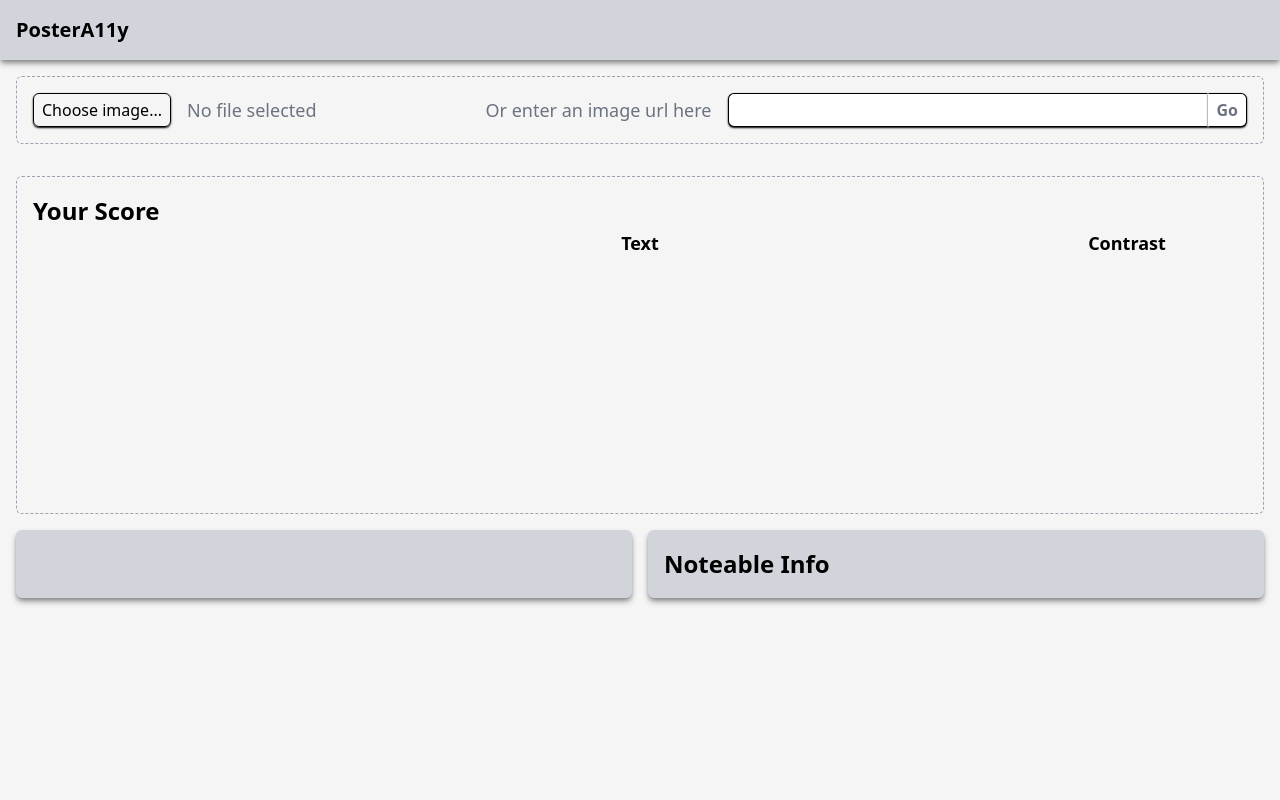
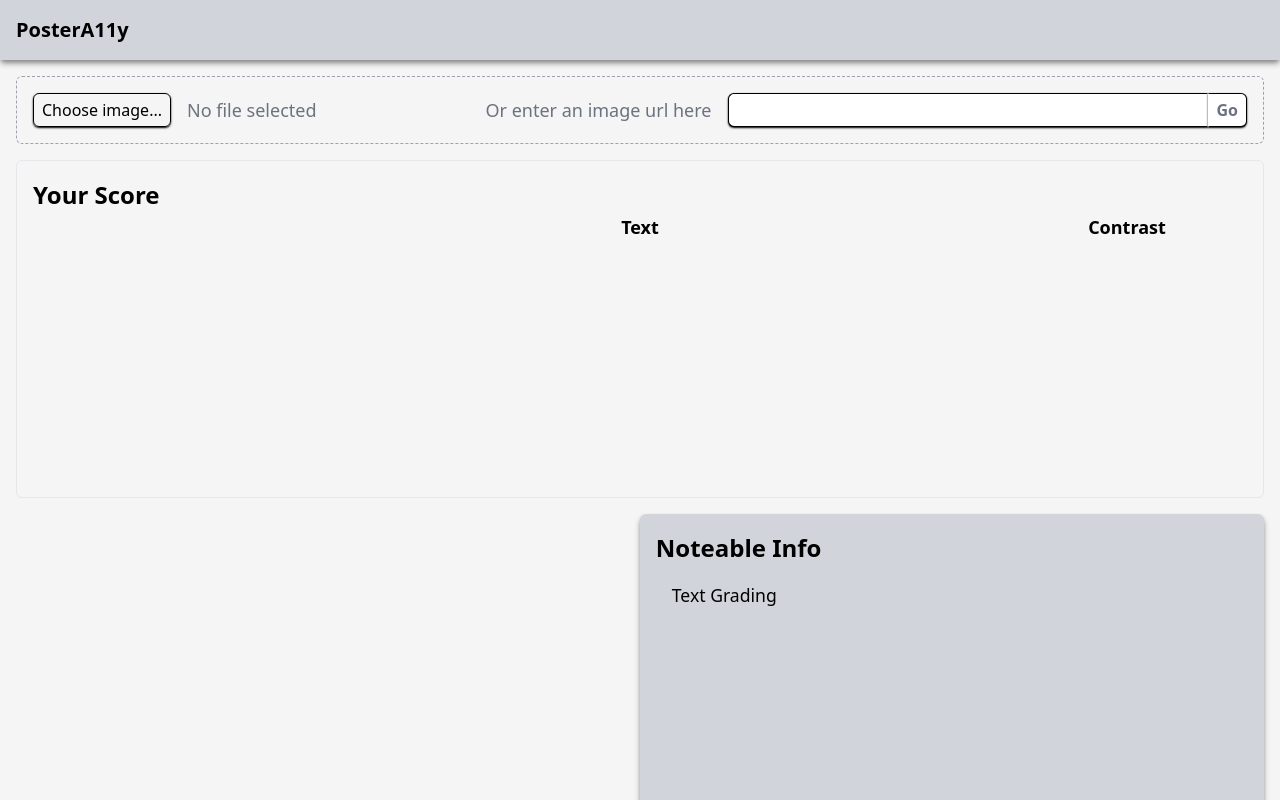
Before and after one commit to hankpeeples/PosterA11y, a React (Vite) app: page / in a window 1280 px wide. Shown: the top 800 px of the page. Built offline with nearby package versions, Linux system fonts and the light colour scheme; some icons are missing.

Commit message:
small refactoring updates

```diff
--- a/src/components/ExplanationCard.tsx
+++ b/src/components/ExplanationCard.tsx
@@ -1,7 +1,10 @@
 const ExplanationCard = () => {
   return (
-    <div className="flex h-full w-full rounded-md bg-gray-300 p-4 shadow-md shadow-[#898989]">
+    <div className="flex h-full w-full flex-col rounded-md bg-gray-300 p-4 shadow-md shadow-[#898989]">
       <h2 className="font-bold text-black text-[1.5rem]">Noteable Info</h2>
+      <div className="p-4">
+        <h3 className="font-medium text-[1.1rem]">Text Grading</h3>
+      </div>
     </div>
   );
 };
--- a/src/components/FileUploader.tsx
+++ b/src/components/FileUploader.tsx
@@ -38,7 +38,7 @@ const FileUploader = ({ fileSetter, file }: Props) => {
     };
     // once FileReader is done reading file contents
     reader.onloadend = async () => {
-      const dataURL: string | null = typeof reader.result === 'string' ? reader.result : null;
+      const dataURL: string = typeof reader.result === 'string' ? reader.result : '';
 
       if (dataURL !== null) {
         fileSetter({
@@ -86,14 +86,26 @@ const FileUploader = ({ fileSetter, file }: Props) => {
     }
 
     try {
-      console.log(url);
+      const reader = new FileReader();
       const res = await axios.get(url);
-      console.log(res);
       if (res.status === 200) {
-        const imageBlob = await res.blob();
+        // if FileReader aborts
+        reader.onabort = (err) => {
+          console.error(err);
+          toast.error('File reading was aborted.');
+        };
+        // if FileReader errors while reading
+        reader.onerror = (err) => {
+          console.error(err);
+          toast.error('File reading has failed.');
+        };
+        // once FileReader is done reading file contents
+        reader.onloadend = async () => {
+          const dataURL: string = typeof reader.result === 'string' ? reader.result : '';
+          console.log(dataURL);
           fileSetter({
-          fileName: 'Uploaded via image URL',
-          imageData: URL.createObjectURL(imageBlob),
+            fileName: 'ImageUrl',
+            imageData: dataURL,
             newImageData: {
               contrast: 0,
               text: { len: 0, good: 0 },
@@ -103,8 +115,8 @@ const FileUploader = ({ fileSetter, file }: Props) => {
           });
           toast.success('URL received successfully! Starting analysis...');
           let { contrast, text, newImage, palette }: ImgData = await fetchImageAnalysis(
-          file.imageData,
-          file.fileName
+            dataURL,
+            'ImageUrl'
           );
           fileSetter({
             fileName: file.fileName,
@@ -116,6 +128,8 @@ const FileUploader = ({ fileSetter, file }: Props) => {
               palette,
             },
           });
+        };
+        reader.readAsDataURL(new Blob([res.data]));
       }
     } catch (err) {
       toast.error('Something went wrong when grabbing the image.');
@@ -125,7 +139,7 @@ const FileUploader = ({ fileSetter, file }: Props) => {
 
   return (
     <>
-      <div className="flex flex-row justify-between items-center p-4 w-full h-full rounded-md border-gray-400 border-dashed border-[1px]">
+      <div className="flex flex-row justify-between items-center p-4 mb-4 w-full h-full rounded-md border-gray-400 border-dashed border-[1px]">
         <div className="flex flex-row items-center">
           <input
             type="file"
--- a/src/components/Home.tsx
+++ b/src/components/Home.tsx
@@ -1,4 +1,4 @@
-import { useEffect, useState } from 'react';
+import { useState } from 'react';
 import { UploadedFile } from '../utils/types';
 import ExplanationCard from './ExplanationCard';
 import FileUploader from './FileUploader';
@@ -20,13 +20,13 @@ const Home = () => {
     },
   });
 
-  useEffect(() => {}, [file]);
-
   return (
-    <div className="grid gap-4 m-4">
-      <FileUploader fileSetter={setFile} file={file} />
-      <ScoreCard text={file.newImageData.text} contrast={file.newImageData.contrast} />
-      <div className="flex flex-row">
+    <div className="m-4">
+      <div className="flex flex-col">
+        <FileUploader fileSetter={setFile} file={file} />
+        <ScoreCard text={file.newImageData.text} contrast={file.newImageData.contrast} />
+      </div>
+      <div className="flex flex-row h-[50rem]">
         <NewImageDisplay image={file.newImageData.newImage} palette={file.newImageData.palette} />
         <ExplanationCard />
       </div>
--- a/src/components/NewImageDisplay.tsx
+++ b/src/components/NewImageDisplay.tsx
@@ -5,9 +5,21 @@ type Props = {
 
 const NewImageDisplay = ({ image, palette }: Props) => {
   return (
-    <div className="mr-4 flex h-full w-full flex-row items-center justify-center overflow-auto rounded-md bg-gray-300 p-4 shadow-md shadow-[#898989]">
-      <img src={image} className="flex w-auto h-auto bg-black" />
-      <img src={palette} className="flex w-auto h-auto rotate-90" />
+    <div className="flex flex-row justify-center items-center mr-4 w-full h-full">
+      {image && (
+        <>
+          <div className="flex w-3/4 h-full">
+            <img src={image} className="flex w-full h-full" />
+          </div>
+          <div className="flex flex-col justify-center items-center w-1/4 h-full font-bold text-gray-900">
+            <p className="mb-12">Color Palette</p>
+            <img
+              src={palette}
+              className="flex h-[15%] w-full rotate-90 rounded-md border-[2px] border-solid border-black"
+            />
+          </div>
+        </>
+      )}
     </div>
   );
 };
--- a/src/components/ScoreCard.tsx
+++ b/src/components/ScoreCard.tsx
@@ -13,13 +13,14 @@ const ScoreCard = (scores: ScoreData) => {
   let text = 0;
 
   if (scores.text.len) {
+    if (scores.text.good > scores.text.len / 2 - 2)
+      scores.text.good += (scores.text.len - scores.text.good) / 2;
     text = (scores.text.good / scores.text.len) * 100;
-    if (scores.contrast > text) overall = (text / scores.contrast) * 100;
-    else overall = (scores.contrast / text) * 100;
+    overall = (text + scores.contrast) / 2;
   }
 
   return (
-    <div className="flex flex-col p-4 rounded-md border-gray-400 border-dashed h-fit border-[1px]">
+    <div className="flex flex-col p-4 mb-4 w-full rounded-md h-fit border-[1px]">
       <h2 className="font-bold text-black text-[1.5rem]">Your Score</h2>
       <div className="flex flex-row justify-between items-center">
         <ScorePie overall={overall} />
--- a/src/utils/fileFetchHelper.ts
+++ b/src/utils/fileFetchHelper.ts
@@ -1,9 +1,6 @@
 import type { ImgData } from './types';
 
-export const fetchImageAnalysis = async (
-  image: string,
-  fileName: string | null
-): Promise<ImgData> => {
+export const fetchImageAnalysis = async (image: string, fileName: string): Promise<ImgData> => {
   return new Promise(async (resolve, reject) => {
     try {
       let res = await fetch('http://localhost:3001/api/v1/analyze', {
--- a/src/utils/types.ts
+++ b/src/utils/types.ts
@@ -9,7 +9,7 @@ export type ImgData = {
 };
 
 export type UploadedFile = {
-  fileName: string | null;
+  fileName: string;
   imageData: string;
   newImageData: ImgData;
 };
```
Lines whose indentation alone changed are shown as unchanged.
